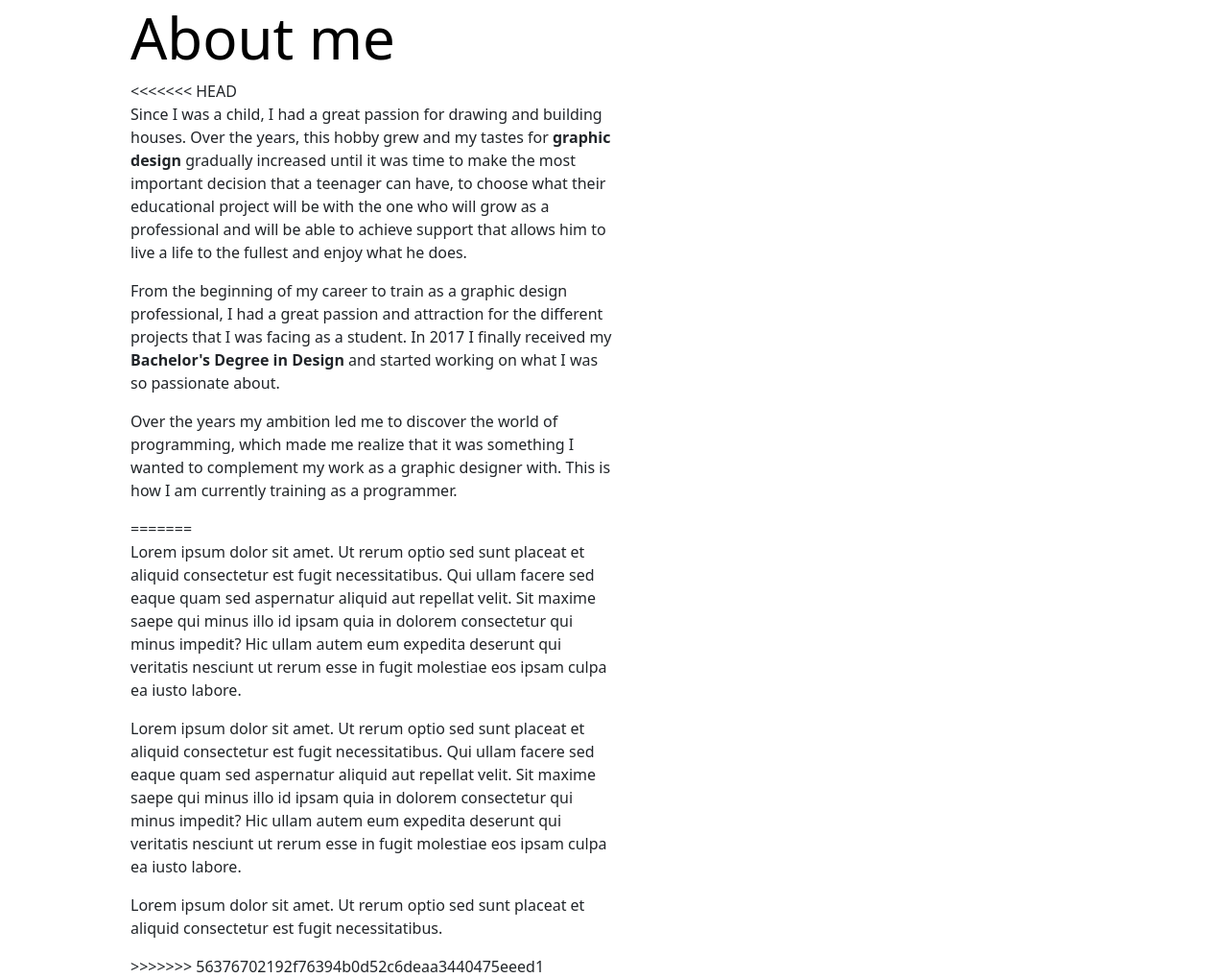
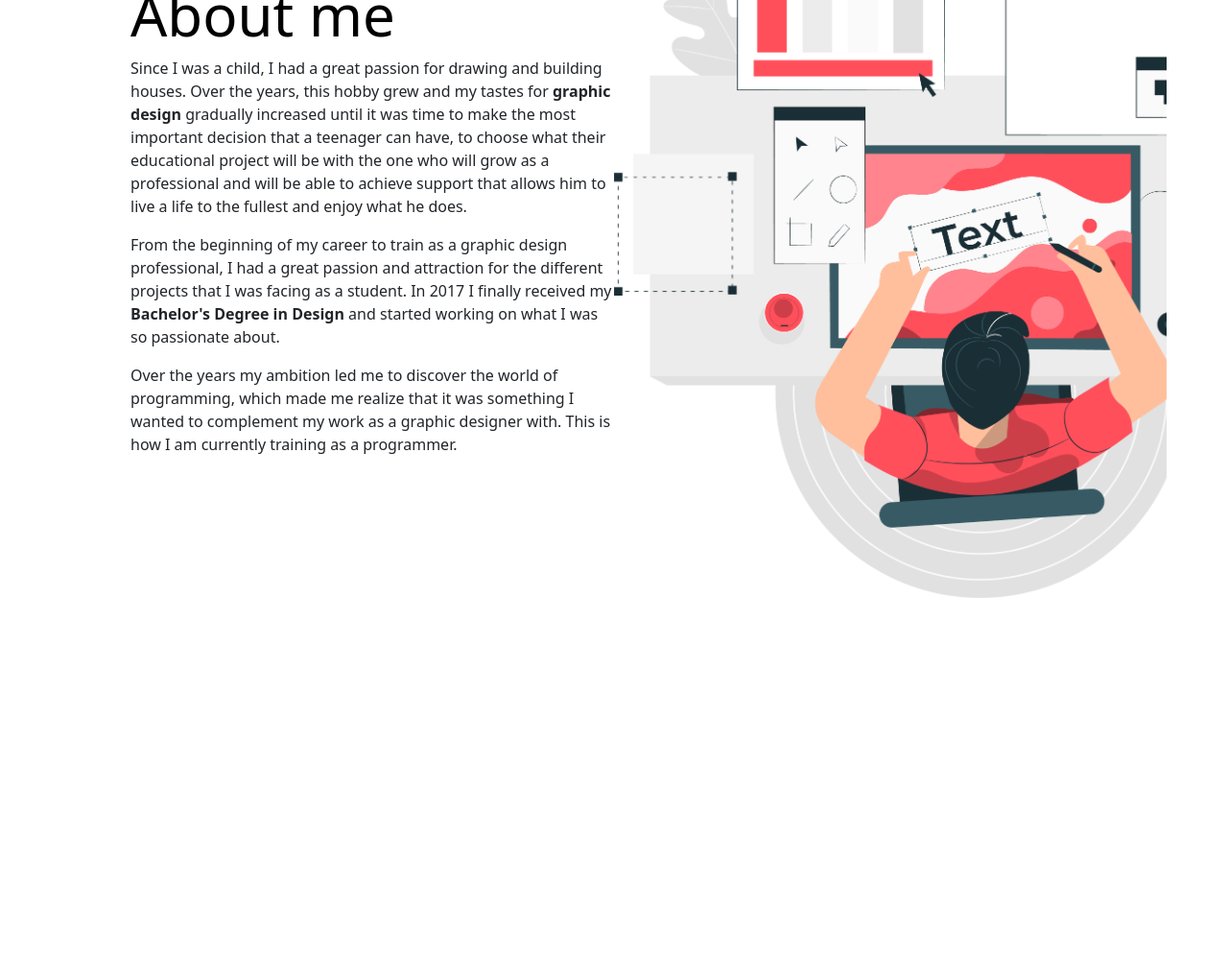
Before and after one commit to thegreenarrow1/EntregaFinal, a website: page public/about.html in a window 1280 px wide. Shown: the part 177-1196 px from the top of the page at 96% size. After the commit the page ends 800 px from the top, so only its background shows below. Drawn offline with nearby package versions, Linux system fonts and the light colour scheme; a script that the page names is missing.

Commit message:
entrega final

```diff
--- a/css/style.css
+++ b/css/style.css
@@ -384,11 +384,7 @@ input[type=submit]:hover {
 .about-container .about-2 {
   grid-column: 9/17;
   grid-row: 1/9;
-<<<<<<< HEAD
   background-image: url(../images/about/aboutme-img.png);
-=======
-  background-image: url(../images/aboutme-img.png);
->>>>>>> 56376702192f76394b0d52c6deaa3440475eeed1
   background-size: cover;
   background-repeat: no-repeat;
 }
--- a/public/about.html
+++ b/public/about.html
@@ -14,14 +14,10 @@
     <link rel="icon" type="image/png" sizes="32x32" href="../images/favicon-32x32.png">
     <link rel="icon" type="image/png" sizes="16x16" href="../images/favicon-16x16.png">
     <link rel="manifest" href="../images/site.webmanifest">
-<<<<<<< HEAD
     <title>About — NiMi</title>
     <meta name="keywords" content="graphic designer, programmer, degree, study, professional">
     <meta name="description" content="Graphic designer and front end programmer. Services such as branding, social media management, UX/UI, web development, packaging, print and more.">
     <meta name="author" content="NiMi">
-=======
-    <title>Services</title>
->>>>>>> 56376702192f76394b0d52c6deaa3440475eeed1
 </head>
 
 <body>
@@ -57,7 +53,6 @@
             <h1>
                 About me
             </h1>
-<<<<<<< HEAD
             <p>Since I was a child, I had a great passion for drawing and building houses. Over the years, this hobby
                 grew and my tastes for <strong>graphic design</strong> gradually increased until it was time to make the
                 most important decision that a teenager can have, to choose what their educational project will be with
@@ -69,11 +64,6 @@
             <p>Over the years my ambition led me to discover the world of programming, which made me realize that it was
                 something I wanted to complement my work as a graphic designer with. This is how I am currently training
                 as a programmer.</p>
-=======
-            <p>Lorem ipsum dolor sit amet. Ut rerum optio sed sunt placeat et aliquid consectetur est fugit necessitatibus. Qui ullam facere sed eaque quam sed aspernatur aliquid aut repellat velit. Sit maxime saepe qui minus illo id ipsam quia in dolorem consectetur qui minus impedit? Hic ullam autem eum expedita deserunt qui veritatis nesciunt ut rerum esse in fugit molestiae eos ipsam culpa ea iusto labore.</p>
-            <p>Lorem ipsum dolor sit amet. Ut rerum optio sed sunt placeat et aliquid consectetur est fugit necessitatibus. Qui ullam facere sed eaque quam sed aspernatur aliquid aut repellat velit. Sit maxime saepe qui minus illo id ipsam quia in dolorem consectetur qui minus impedit? Hic ullam autem eum expedita deserunt qui veritatis nesciunt ut rerum esse in fugit molestiae eos ipsam culpa ea iusto labore.</p>
-            <p>Lorem ipsum dolor sit amet. Ut rerum optio sed sunt placeat et aliquid consectetur est fugit necessitatibus.</p>
->>>>>>> 56376702192f76394b0d52c6deaa3440475eeed1
 
 
         </div>
```
